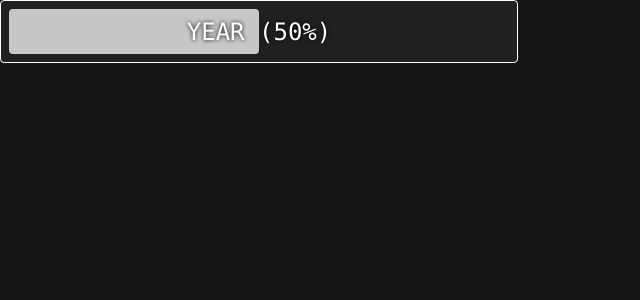
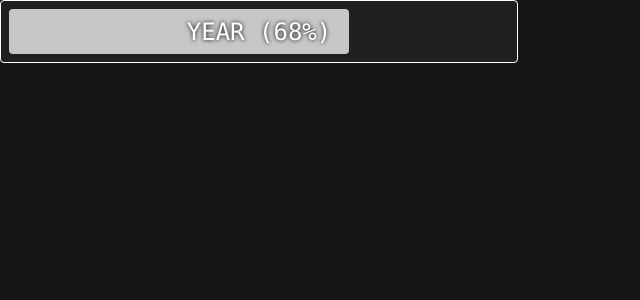
Before and after one commit to susickypavel/year-progress-board, a Next.js app: page / in a window 1280 px wide. Shown: the top 300 px of the page, without its empty margins (0-640 px from the left). Built offline with nearby package versions, Linux system fonts and the light colour scheme.

Commit message:
feat: year progress

```diff
--- a/pages/index.tsx
+++ b/pages/index.tsx
@@ -1,8 +1,10 @@
 import { NextPage } from "next";
 import { ProgressBar } from "../src/components/ProgressBar";
+import { getYearProgress } from "../src/utils/getYearProgress";
 
 const Index: NextPage = () => {
-  return <ProgressBar title="YEAR" fill_value={50} />;
+  const yearProgress = getYearProgress();
+  return <ProgressBar title="YEAR" fill_value={yearProgress} />;
 };
 
 export default Index;
--- /dev/null
+++ b/src/utils/getYearProgress.ts
@@ -0,0 +1,22 @@
+// TODO: Needs testing, was finished pretty quickly
+
+function isLeapYear(year: number): boolean {
+  return (year % 4 == 0 && year % 100 != 0) || year % 400 == 0;
+}
+
+function getDayNumber(currentDate: Date): number {
+  const yearStart = new Date(currentDate.getFullYear(), 0, 1).getTime();
+
+  const ms = currentDate.getTime() - yearStart;
+
+  return ms / (1000 * 60 * 60 * 24);
+}
+
+export function getYearProgress(): number {
+  const currentDate = new Date();
+  const dayNumber = getDayNumber(currentDate);
+
+  const isLeap = isLeapYear(currentDate.getFullYear());
+
+  return Math.floor((dayNumber / (isLeap ? 366 : 365)) * 100);
+}
```
